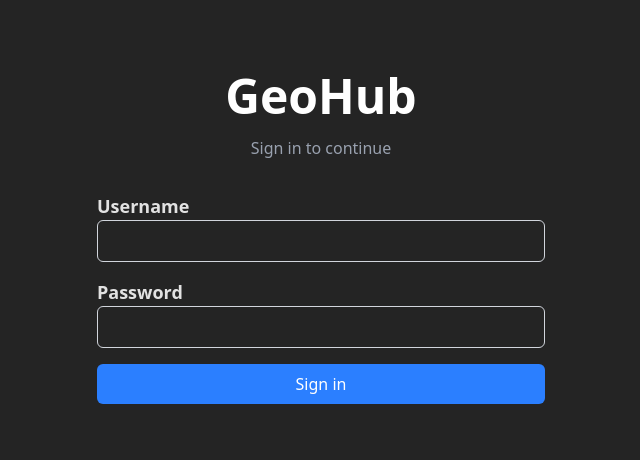
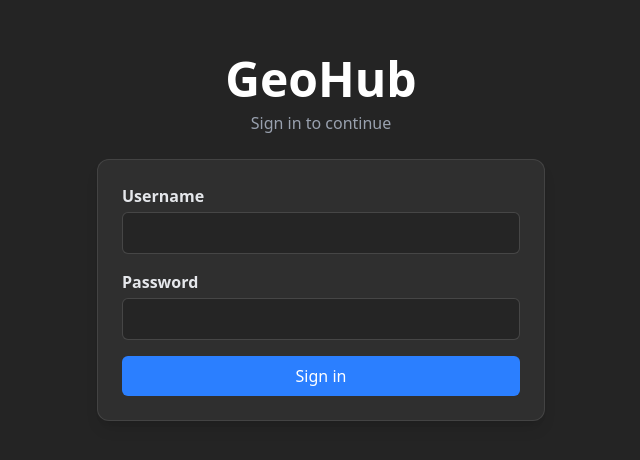
Before and after one commit to matheuspires7/GeoHub, a React (Vite) app in the folder frontend/: page /login in a window 1280 px wide. Shown: the part 162-622 px from the top of the page, without its empty margins (319-959 px from the left). Built offline with nearby package versions, Linux system fonts and the light colour scheme.

Commit message:
login no mesmo visual das outras telas

```diff
--- a/frontend/src/pages/Login.tsx
+++ b/frontend/src/pages/Login.tsx
@@ -23,15 +23,15 @@ const Login: React.FC = () => {
   };
 
   return (
-    <div className="min-h-screen flex flex-col justify-center items-center p-6">
-      <h1 className="text-5xl font-bold text-center text-white">GeoHub</h1>
-      <p className="mt-4 text-gray-400 text-center">Sign in to continue</p>
+    <div className="page flex min-h-screen flex-col justify-center">
+      <h1 className="page-title text-5xl">GeoHub</h1>
+      <p className="-mt-4 mb-6 text-center text-gray-400">Sign in to continue</p>
 
-      {erro && <p className="mt-4 text-red-500 text-center">{erro}</p>}
+      {erro && <p className="alert-error">{erro}</p>}
 
-      <form onSubmit={entrar} className="mt-8 w-full max-w-md">
+      <form onSubmit={entrar} className="card mx-auto w-full max-w-md">
         <div className="mb-4">
-          <label htmlFor="usuario" className="block text-lg font-semibold">
+          <label htmlFor="usuario" className="form-label">
             Username
           </label>
           <input
@@ -39,12 +39,12 @@ const Login: React.FC = () => {
             id="usuario"
             value={usuario}
             onChange={(e) => setUsuario(e.target.value)}
-            className="w-full p-2 border border-gray-300 rounded-md"
+            className="form-input"
             required
           />
         </div>
         <div className="mb-4">
-          <label htmlFor="senha" className="block text-lg font-semibold">
+          <label htmlFor="senha" className="form-label">
             Password
           </label>
           <input
@@ -52,14 +52,11 @@ const Login: React.FC = () => {
             id="senha"
             value={senha}
             onChange={(e) => setSenha(e.target.value)}
-            className="w-full p-2 border border-gray-300 rounded-md"
+            className="form-input"
             required
           />
         </div>
-        <button
-          type="submit"
-          className="w-full bg-blue-500 text-white py-2 px-4 rounded-md hover:bg-blue-700"
-        >
+        <button type="submit" className="btn btn-primary w-full">
           Sign in
         </button>
       </form>
```
